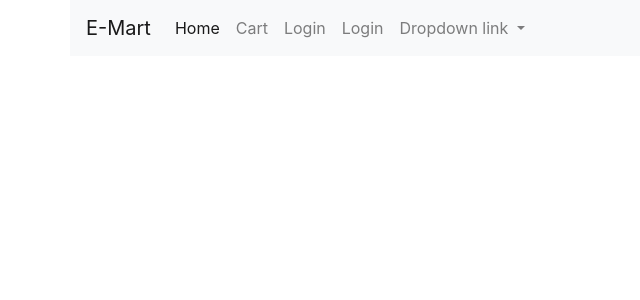
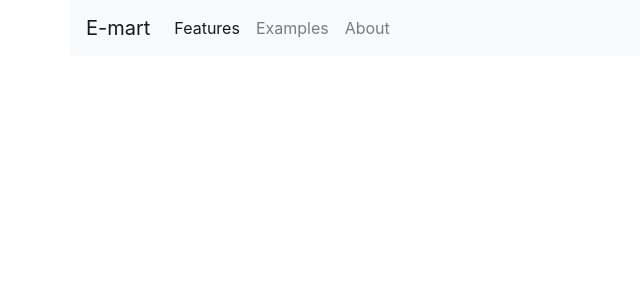
Before and after one commit to rishcodelib/Ecommerce-App-JAVA, an Angular app in the folder Frontend/Ecommerce-App/: page / in a window 1280 px wide. Shown: the top 300 px of the page, without its empty margins (0-640 px from the left). Built offline with nearby package versions, Linux system fonts and the light colour scheme.

Commit message:
navbar change

```diff
--- a/Frontend/Ecommerce-App/src/app/component/navbar/navbar.component.html
+++ b/Frontend/Ecommerce-App/src/app/component/navbar/navbar.component.html
@@ -1,32 +1,24 @@
-<nav class="navbar navbar-expand-lg navbar-light bg-light  container">
-    <a class="navbar-brand" href="#">E-Mart</a>
-    <!-- <button class="navbar-toggler" type="button" (click)="toggleNavbar = !toggleNavbar">
-        <span class="navbar-toggler-icon"></span>
-    </button> -->
-    <div class="collapse navbar-collapse" [ngbCollapse]="!toggleNavbar">
-        <ul class="navbar-nav justify-content-center">
+
+<nav class="navbar navbar-expand-lg navbar-light bg-light container mb-3">
+    <a class="navbar-brand" [routerLink]="'.'">E-mart</a>
+
+    <!-- Step 3: Toggle the value of the property when the toggler button is clicked. -->
+    <button class="navbar-toggler" type="button" (click)="isMenuCollapsed = !isMenuCollapsed">
+      &#9776;
+    </button>
+
+    <!-- Step 2: Add the ngbCollapse directive to the element below. -->
+    <div [ngbCollapse]="isMenuCollapsed" class="collapse navbar-collapse">
+      <ul class="navbar-nav">
         <li class="nav-item active">
-                <a class="nav-link" href="#">Home <span class="sr-only">(current)</span></a>
+          <!-- Step 4: Close the menu when a link is clicked. -->
+          <a class="nav-link" [routerLink]="'.'" (click)="isMenuCollapsed = true">Features</a>
         </li>
         <li class="nav-item">
-                <a class="nav-link" href="#"> Cart</a>
+          <a class="nav-link" [routerLink]="'.'" (click)="isMenuCollapsed = true">Examples</a>
         </li>
         <li class="nav-item">
-                <a class="nav-link" href="#">Login</a>
-            </li>
-            <li class="nav-item">
-                <a class="nav-link" href="#">Login</a>
-            </li>
-
-            <li ngbDropdown class="nav-item">
-                <a class="nav-link" id="navbarDropdownMenuLink" ngbDropdownToggle aria-haspopup="true" aria-expanded="false">
-                    Dropdown link
-                </a>
-                <div ngbDropdownMenu aria-labelledby="navbarDropdownMenuLink">
-                    <a class="dropdown-item" href="#">Action</a>
-                    <a class="dropdown-item" href="#">Another action</a>
-                    <a class="dropdown-item" href="#">Something else here</a>
-                </div>
+          <a class="nav-link" [routerLink]="'.'" (click)="isMenuCollapsed = true">About</a>
         </li>
       </ul>
     </div>
--- a/Frontend/Ecommerce-App/src/app/component/navbar/navbar.component.ts
+++ b/Frontend/Ecommerce-App/src/app/component/navbar/navbar.component.ts
@@ -11,5 +11,5 @@ export class NavbarComponent implements OnInit {
 
   ngOnInit(): void {
   }
-
+  public isMenuCollapsed = true;
 }
```
Lines whose indentation alone changed are shown as unchanged.
